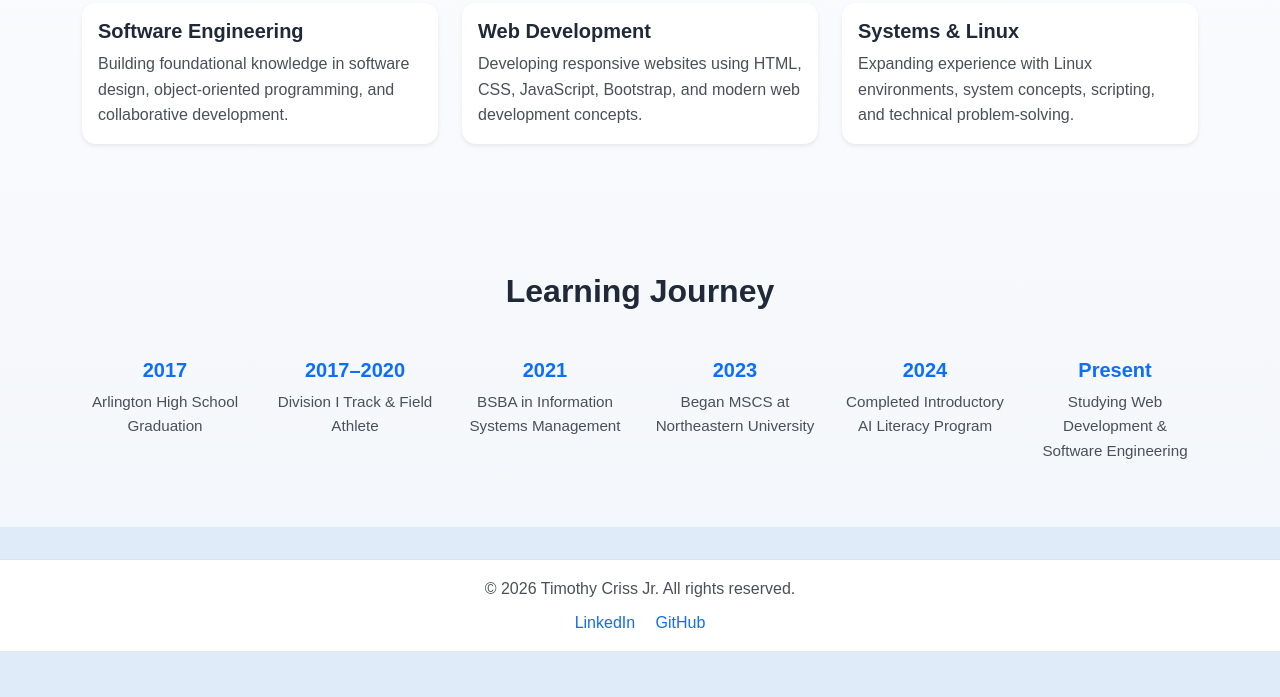
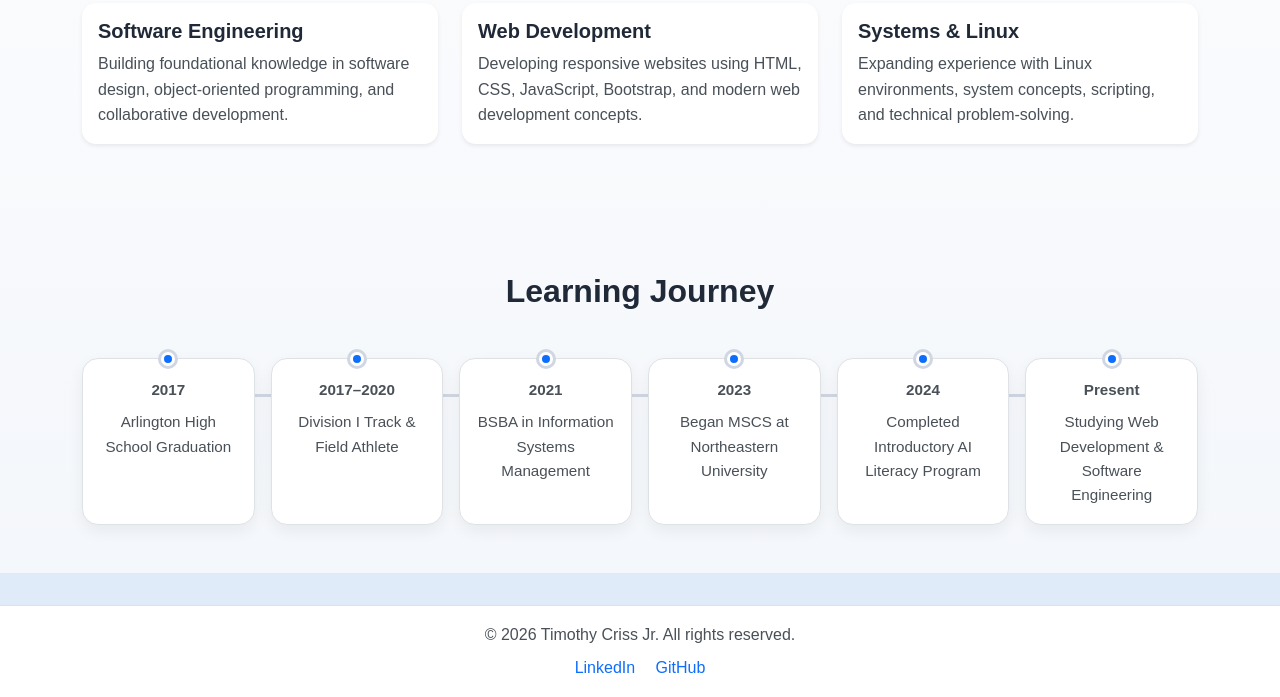
Before and after one commit to crisst330/Timothy-Criss-Personal-Homepage, a website: page index.html in a window 1280 px wide. Shown: the part 703-1400 px from the top of the page. Before the commit the page ends 1354 px from the top, so only its background shows below. Drawn offline with nearby package versions, Linux system fonts and the light colour scheme.

Commit message:
Fixed W3 Validator Errors in my files & Updated my Timeline CSS styles
In this commit, I have fixed all W3 Validator errors for project submission, updated my html files, and CSS stylesheet with new design aspects.

```diff
--- a/index.html
+++ b/index.html
@@ -1,12 +1,18 @@
 <!doctype html>
 <html lang="en">
   <head>
-    <meta charset="UTF-8" />
+    <meta charset="UTF-8">
     <meta name="viewport" content="width=device-width, initial-scale=1.0" />
-    <meta name="author" content="Timothy Criss Jr">
-    <meta name="description" content="This is a brief description of my website for search engine optiminization purposes.">
+    <meta name="author" content="Timothy Criss Jr" />
+    <meta
+      name="description"
+      content="Personal portfolio website for Timothy Criss Jr., a Master's student in Computer Science."
+    />
+
     <title>Home</title>
-    <link rel="icon" href="./images/project-thumbnail.png" alt="This image represents the thumbnail of my webpage" type="image/svg+xml">
+
+    <link rel="icon" href="./images/project-thumbnail.png" type="image/png" />
+
     <link
       href="https://cdn.jsdelivr.net/npm/bootstrap@5.3.8/dist/css/bootstrap.min.css"
       rel="stylesheet"
@@ -64,9 +70,9 @@
 
         <p class="lead mt-3">
           Master’s student in Computer Science at Northeastern University’s
-          Arlington, Virginia campus. I began as an ALIGN student and now
-          exploring software engineering, computer systems, cybersecurity, database
-          management systems, and web development.
+          Arlington, Virginia campus. I began as an ALIGN student and am now
+          exploring software engineering, computer systems, cybersecurity,
+          database management systems, and web development.
         </p>
 
         <div class="clock-card my-4">
@@ -104,7 +110,8 @@
           <div class="col-md-4">
             <div class="card h-100 shadow-sm">
               <div class="card-body">
-                <h5 class="card-title">Software Engineering</h5>
+                <h3 class="card-title h5">Software Engineering</h3>
+
                 <p class="card-text">
                   Building foundational knowledge in software design,
                   object-oriented programming, and collaborative development.
@@ -116,7 +123,8 @@
           <div class="col-md-4">
             <div class="card h-100 shadow-sm">
               <div class="card-body">
-                <h5 class="card-title">Web Development</h5>
+                <h3 class="card-title h5">Web Development</h3>
+
                 <p class="card-text">
                   Developing responsive websites using HTML, CSS, JavaScript,
                   Bootstrap, and modern web development concepts.
@@ -128,7 +136,8 @@
           <div class="col-md-4">
             <div class="card h-100 shadow-sm">
               <div class="card-body">
-                <h5 class="card-title">Systems & Linux</h5>
+                <h3 class="card-title h5">Systems &amp; Linux</h3>
+
                 <p class="card-text">
                   Expanding experience with Linux environments, system concepts,
                   scripting, and technical problem-solving.
@@ -142,35 +151,39 @@
       <section class="container py-5 learning-journey">
         <h2 class="text-center mb-5">Learning Journey</h2>
 
-        <div class="row text-center g-4">
-          <div class="col-md-2">
-            <h5>2017</h5>
-            <p>Arlington High School Graduation</p>
+        <div class="timeline-wrapper">
+          <div class="timeline-item">
+            <p class="timeline-year">2017</p>
+            <p class="timeline-title">Arlington High School Graduation</p>
           </div>
 
-          <div class="col-md-2">
-            <h5>2017–2020</h5>
-            <p>Division I Track & Field Athlete</p>
+          <div class="timeline-item">
+            <p class="timeline-year">2017–2020</p>
+            <p class="timeline-title">Division I Track &amp; Field Athlete</p>
           </div>
 
-          <div class="col-md-2">
-            <h5>2021</h5>
-            <p>BSBA in Information Systems Management</p>
+          <div class="timeline-item">
+            <p class="timeline-year">2021</p>
+            <p class="timeline-title">BSBA in Information Systems Management</p>
           </div>
 
-          <div class="col-md-2">
-            <h5>2023</h5>
-            <p>Began MSCS at Northeastern University</p>
+          <div class="timeline-item">
+            <p class="timeline-year">2023</p>
+            <p class="timeline-title">Began MSCS at Northeastern University</p>
           </div>
 
-          <div class="col-md-2">
-            <h5>2024</h5>
-            <p>Completed Introductory AI Literacy Program</p>
+          <div class="timeline-item">
+            <p class="timeline-year">2024</p>
+            <p class="timeline-title">
+              Completed Introductory AI Literacy Program
+            </p>
           </div>
 
-          <div class="col-md-2">
-            <h5>Present</h5>
-            <p>Studying Web Development & Software Engineering</p>
+          <div class="timeline-item">
+            <p class="timeline-year">Present</p>
+            <p class="timeline-title">
+              Studying Web Development &amp; Software Engineering
+            </p>
           </div>
         </div>
       </section>
--- a/styles/style.css
+++ b/styles/style.css
@@ -18,11 +18,7 @@ main {
   min-height: 80vh;
 }
 
-h1,
-h2,
-h3,
-h4,
-h5 {
+h1,h2,h3,h4,h5 {
   font-weight: 700;
 }
 
@@ -136,6 +132,87 @@ footer a:hover {
   font-size: 0.9rem;
 }
 
+.timeline-wrapper {
+  display: grid;
+  grid-template-columns: repeat(6, 1fr);
+  gap: 1rem;
+  position: relative;
+}
+
+.timeline-wrapper::before {
+  content: "";
+  position: absolute;
+  top: 2.25rem;
+  left: 4%;
+  right: 4%;
+  height: 0.1875rem;
+  background-color: #d0d7e2;
+  z-index: 0;
+}
+
+.timeline-item {
+  position: relative;
+  z-index: 1;
+  background-color: #ffffff;
+  border: 0.0625rem solid #dee2e6;
+  border-radius: 1rem;
+  padding: 1rem;
+  text-align: center;
+  box-shadow: 0 0.375rem 1rem rgba(0, 0, 0, 0.06);
+  transition:
+    transform 0.2s ease,
+    box-shadow 0.2s ease;
+}
+
+.timeline-item::before {
+  content: "";
+  display: block;
+  width: 0.875rem;
+  height: 0.875rem;
+  background-color: #0d6efd;
+  border: 0.1875rem solid #ffffff;
+  border-radius: 50%;
+  margin: -1.45rem auto 0.75rem;
+  box-shadow: 0 0 0 0.1875rem #d0d7e2;
+}
+
+.timeline-item:hover {
+  transform: translateY(-0.375rem);
+  box-shadow: 0 0.75rem 1.5rem rgba(0, 0, 0, 0.12);
+}
+
+.timeline-year {
+  color: #0d6efd;
+  font-weight: 700;
+  margin-bottom: 0.5rem;
+}
+
+.timeline-title {
+  color: #495057;
+  font-size: 0.95rem;
+  margin-bottom: 0;
+}
+
+@media (max-width: 992px) {
+  .timeline-wrapper {
+    grid-template-columns: repeat(2, 1fr);
+  }
+
+  .timeline-wrapper::before {
+    display: none;
+  }
+
+  .timeline-item::before {
+    margin-top: 0;
+  }
+}
+
+@media (max-width: 576px) {
+  .timeline-wrapper {
+    grid-template-columns: 1fr;
+  }
+}
+
 .list-group-item {
   border: none;
   border-bottom: 0.0625rem solid #dee2e6;
```
Also changed, not shown: about-me.html (+16 -13 lines), resume.html (+28 -16 lines).
